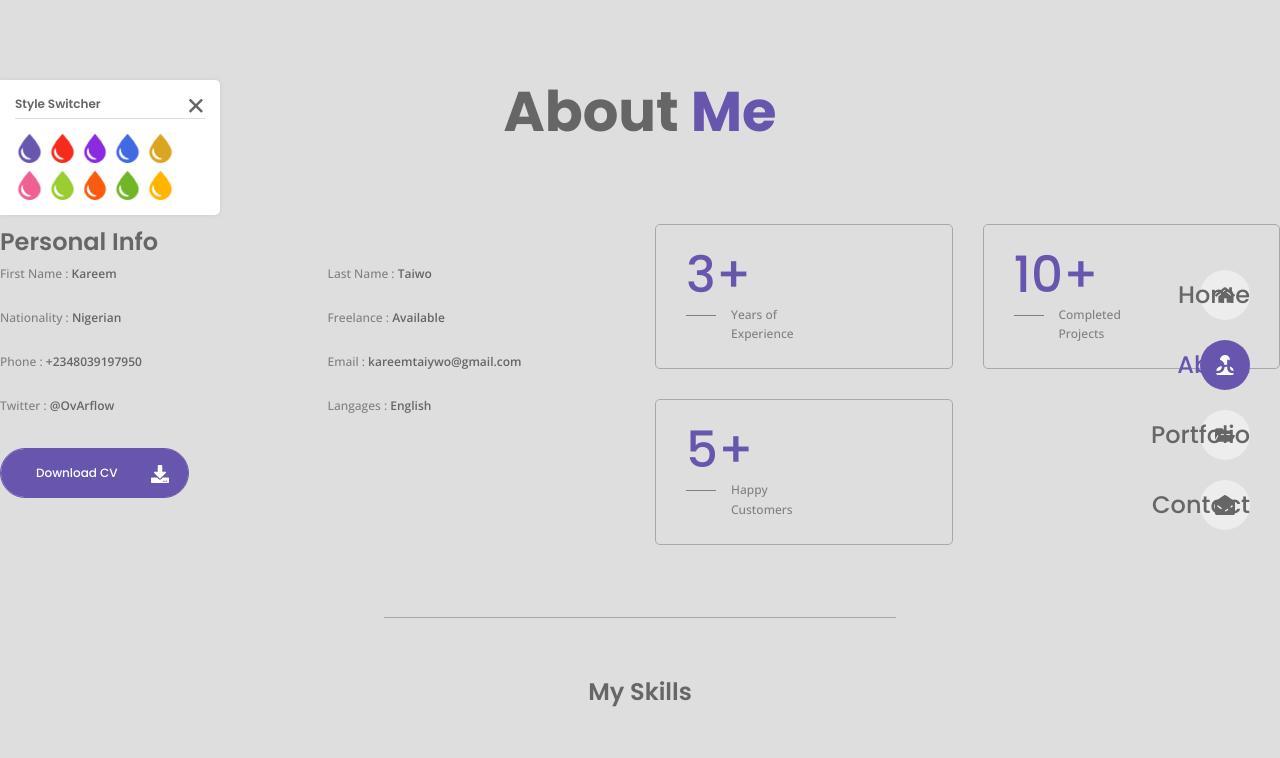
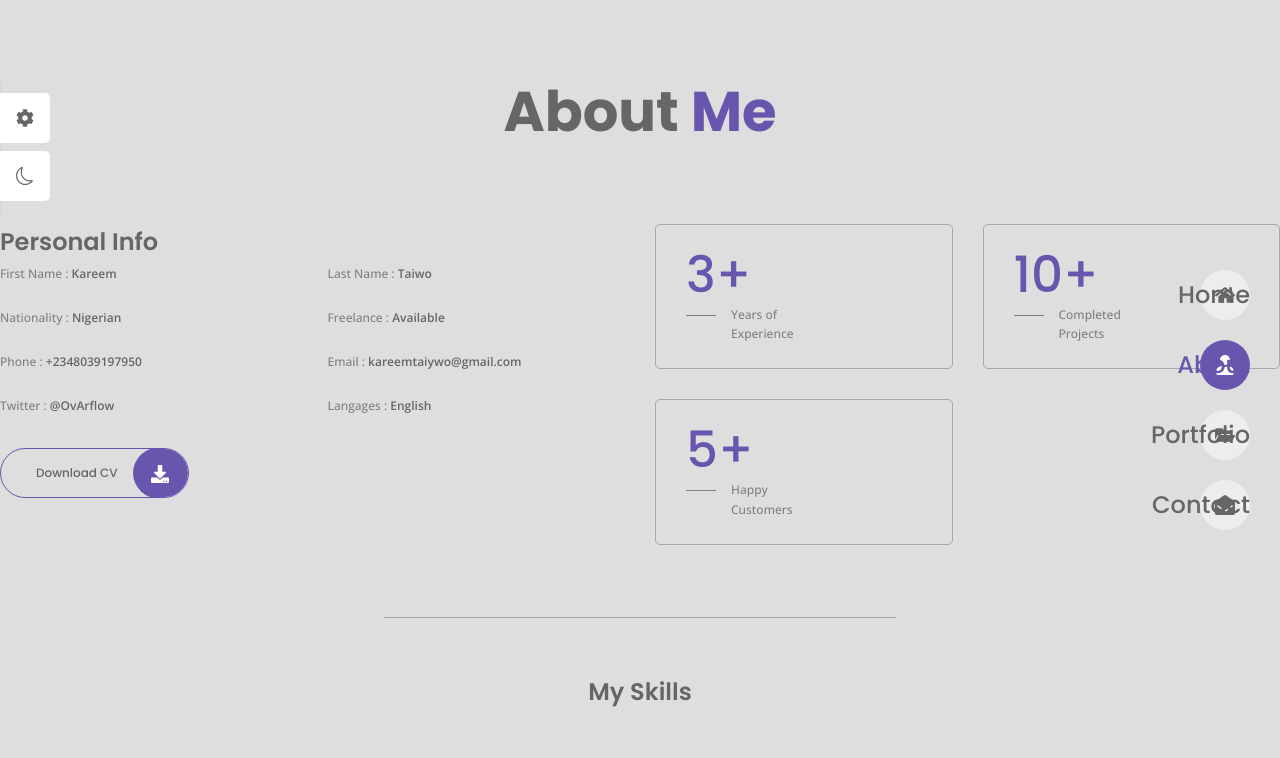
Before and after one commit to Taiywo/Portfolio, a React (Vite) app: page /about in a window 1280 px wide. Shown: the top 758 px of the page. Built offline with nearby package versions, Linux system fonts and the light colour scheme.

Commit message:
dark mode  added

```diff
--- a/src/App.css
+++ b/src/App.css
@@ -35,6 +35,15 @@
     --weight-700: 700;
     --weight-800: 800;
 }
+.dark-mode{
+    --title-color: hsl(0, 0%, 100%);
+    --text-color: hsl(0, 0%, 80%);
+    --border-color: hsl(0, 0%,15%);
+    --container-color: hsl(0, 1%, 17%);
+    --body-color: hsl(0, 0%, 7%);
+
+}
+
 
 * {
     margin: 0;
--- a/src/_codux/boards/about/about.board.tsx
+++ /dev/null
@@ -1,8 +0,0 @@
-import React from 'react';
-import { createBoard } from '@wixc3/react-board';
-import About from '../../../pages/about/About.jsx';
-
-export default createBoard({
-    name: 'About',
-    Board: () => <About />
-});
--- a/src/components/Themes.jsx
+++ b/src/components/Themes.jsx
@@ -14,22 +14,29 @@ const getLocalStorage = () => {
     }
     return color
 }
+const getLocalModeStorage = () => {
+    let theme = "light-mode"
+    if (localStorage.getItem('mode')) {
+       theme = localStorage.getItem('mode')
+    }
+    return  theme
+}
 
 
 const Themes = () => {
-    const [showSwitcher, setShowSwitcher] = useState(true)
+    const [showSwitcher, setShowSwitcher] = useState(false)
 
     const [color, setColor] = useState(getLocalStorage())
-    const [mode, setMode] = useState('light-mode')
+    const [mode, setMode] = useState(getLocalModeStorage ())
 
     const changeColor = (color) => {
         setColor(color)
     }
     const changeMode = () => {
         if (mode === 'light-mode') {
-            setMode('light-mode')
+            setMode('dark-mode')
         }
-        else setMode('dark-mode')
+        else setMode('light-mode')
     }
 
 
@@ -38,6 +45,12 @@ const Themes = () => {
         localStorage.setItem('color', color)
 
     }, [color])
+
+    useEffect(() => {
+        document.documentElement.className = mode
+        localStorage.setItem('mode', mode)
+
+    }, [mode])
 
 
 
@@ -49,8 +62,8 @@ const Themes = () => {
                 <div className="style__switcher-toggler" onClick={(() => setShowSwitcher(!showSwitcher))}  >
                     <FaCog />
                 </div>
-                <div className="theme__toggle" onClick={(() => changeMode(!mode))}>
-                    {mode ? <BsMoon /> : <BsSun />}
+                <div className="theme__toggle" onClick={ changeMode}>
+                    {mode === 'light-mode'? <BsMoon /> : <BsSun />}
                 </div>
                 <h3 className="style__switcher-title">Style Switcher</h3>
                 <div className="style__switcher-items">
```
